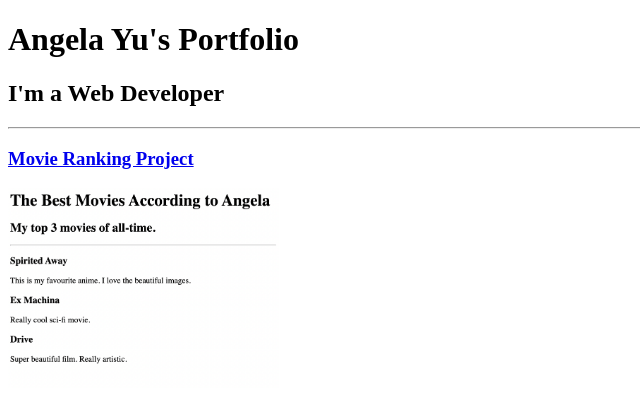
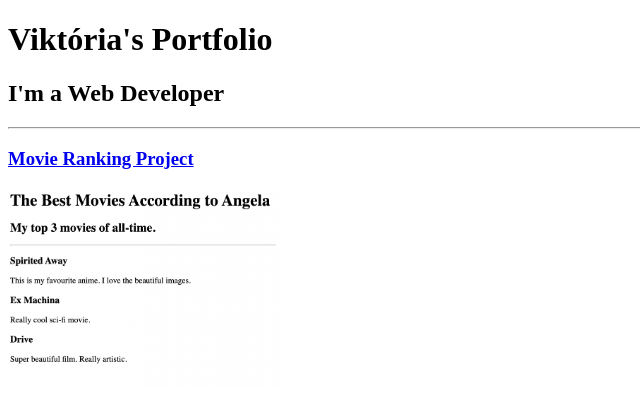
Before and after one commit to wyckey/html-portfolio, a plain HTML site: page index.html in a window 1280 px wide. Shown: the top 408 px of the page, without its empty margins (0-640 px from the left). Drawn offline with Linux system fonts and the light colour scheme.

Commit message:
Add files via upload

```diff
--- a/index.html
+++ b/index.html
@@ -22,7 +22,7 @@ https://developer.mozilla.org/en-US/docs/Web/HTML/Element/img#attr-height -->
   <title>Document</title>
 </head>
 <body>
-  <h1>Angela Yu's Portfolio</h1>
+  <h1>Viktória's Portfolio</h1>
   <h2>I'm a Web Developer</h2>
   <hr>
 
```
